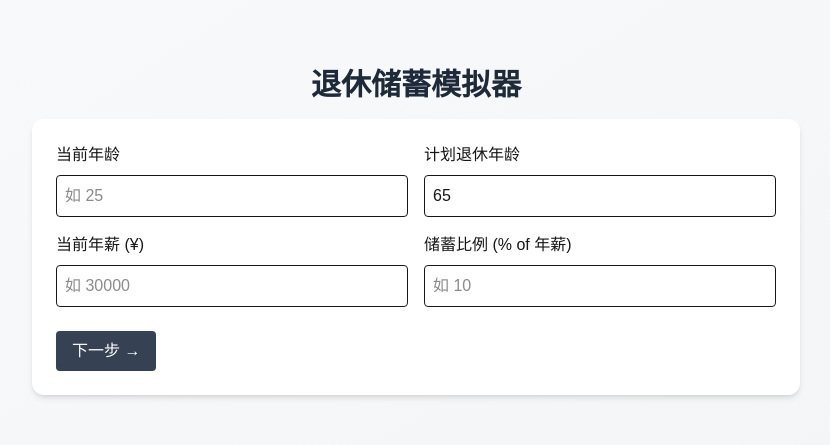
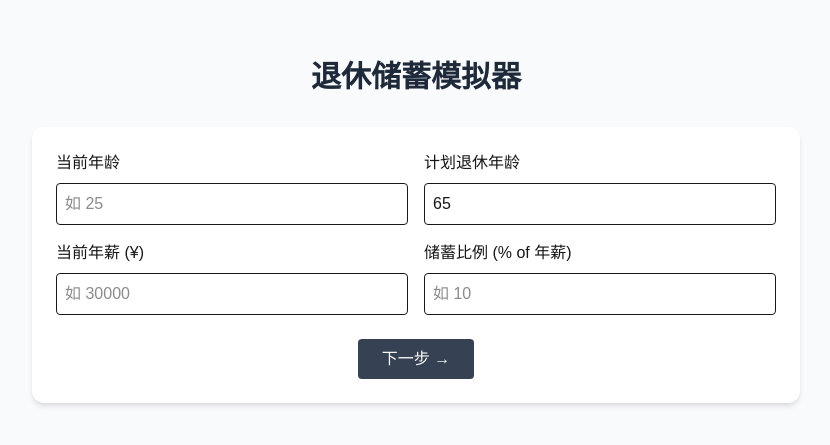
Before and after one commit to nina-jsl/pension_fof, a Next.js app in the folder pension-simulator/: page / in a window 1280 px wide. Shown: the part 169-614 px from the top of the page, without its empty margins (224-1054 px from the left). Built offline with nearby package versions, Linux system fonts and the light colour scheme.

Commit message:
Update page.js

```diff
--- a/pension-simulator/app/page.js
+++ b/pension-simulator/app/page.js
@@ -2,71 +2,71 @@
 import { useState, useMemo } from "react";
 import { motion, AnimatePresence } from "framer-motion";
 import {
-  LineChart,
-  Line,
-  XAxis,
-  YAxis,
-  CartesianGrid,
+  Chart as ChartJS,
+  LineElement,
+  PointElement,
+  LinearScale,
+  Title,
   Tooltip,
-  ResponsiveContainer,
   Legend,
-  Area,
-} from "recharts";
+  Filler,
+  CategoryScale,
+} from "chart.js";
+import { Line } from "react-chartjs-2";
 
-/* ======== Ideal JPM Benchmark (multiples of annual income) ======== */
+ChartJS.register(LineElement, PointElement, LinearScale, CategoryScale, Title, Tooltip, Legend, Filler);
+
+/* ======== JPM Benchmark ======== */
 function computeIdealCurves(age, retirementAge, annualIncome) {
-  const start = parseInt(String(age), 10);
-  const retire = parseInt(String(retirementAge), 10);
+  const start = parseInt(age);
+  const retire = parseInt(retirementAge);
+  const multiples = { 25: 0.2, 30: 0.4, 35: 1.1, 40: 2.0, 45: 3.0, 50: 4.2, 55: 5.6, 60: 7.3, 65: 8.9 };
 
-  // JPMorgan multiples (interpolated between knots)
-  const targetMultiples = {
-    25: 0.2,
-    30: 0.4,
-    35: 1.1,
-    40: 2.0,
-    45: 3.0,
-    50: 4.2,
-    55: 5.6,
-    60: 7.3,
-    65: 8.9,
+  const interp = (a) => {
+    const ages = Object.keys(multiples).map(Number);
+    if (a <= ages[0]) return multiples[ages[0]];
+    if (a >= ages.at(-1)) return multiples[ages.at(-1)];
+    for (let i = 0; i < ages.length - 1; i++) {
+      if (a >= ages[i] && a < ages[i + 1]) {
+        const t = (a - ages[i]) / (ages[i + 1] - ages[i]);
+        return multiples[ages[i]] + t * (multiples[ages[i + 1]] - multiples[ages[i]]);
+      }
+    }
   };
 
-  const getIdealMultiple = (a) => {
-    const ages = Object.keys(targetMultiples).map(Number);
-    if (a <= ages[0]) return targetMultiples[ages[0]];
-    if (a >= ages[ages.length - 1])
-      return targetMultiples[ages[ages.length - 1]];
-    for (let i = 0; i < ages.length - 1; i++) {
-      if (a >= ages[i] && a < ages[i + 1]) {
-        const ratio = (a - ages[i]) / (ages[i + 1] - ages[i]);
-        return (
-          targetMultiples[ages[i]] +
-          ratio * (targetMultiples[ages[i + 1]] - targetMultiples[ages[i]])
-        );
-      }
-    }
-    return 0;
-  };
-
-  const idealSavings = [];
-  for (let y = start; y <= retire; y++) {
-    const multiple = getIdealMultiple(y);
-    idealSavings.push({ age: y, value: multiple * annualIncome });
-  }
-  return { idealSavings };
+  return Array.from({ length: retire - start + 1 }, (_, i) => {
+    const a = start + i;
+    return { age: a, val: interp(a) * annualIncome };
+  });
 }
 
-/* ======== Main App ======== */
+/* ======== Simulation ======== */
+function simulateStrategy(age, retirementAge, income, saveRate, rateAnnualFn, vol = 0.2885) {
+  const years = retirementAge - age;
+  let bal = 0;
+  const arr = [];
+  for (let y = 0; y <= years; y++) {
+    bal = bal * (1 + rateAnnualFn(y, years)) + income * saveRate;
+    arr.push({
+      age: age + y,
+      mean: bal,
+      upper: bal * (1 + vol / 2),
+      lower: bal * (1 - vol / 2),
+    });
+  }
+  return arr;
+}
+
+/* ======== Component ======== */
 export default function Home() {
   const [step, setStep] = useState(1);
   const [age, setAge] = useState("");
   const [retirementAge, setRetirementAge] = useState("65");
   const [annualIncome, setAnnualIncome] = useState("");
   const [saveRate, setSaveRate] = useState("");
+  const [chosen, setChosen] = useState(null);
   const [results, setResults] = useState(null);
-  const [chosen, setChosen] = useState(null);
 
-  // Palette you wanted
   const LINE_COLORS = {
     定存: "#5B4E9C",
     全部股票: "#0071BB",
@@ -74,110 +74,128 @@ export default function Home() {
     养老FOF: "#84A040",
   };
 
-  /* ---------- Simulation (annual, cumulative) ---------- */
-  const simulateStrategy = ({
-    age,
-    retirementAge,
-    annualIncome,
-    saveRate,
-    rateAnnualFn,
-  }) => {
-    const years = Math.max(0, retirementAge - age);
-    const series = [];
-    let balance = 0;
-
-    for (let y = 0; y <= years; y++) {
-      const currentAge = age + y;
-      const annualSaving = annualIncome * saveRate;
-      balance =
-        balance * (1 + rateAnnualFn(y, years, currentAge)) + annualSaving;
-
-      const vol = 0.2885;
-      const upper = balance * (1 + vol / 2); // +1σ
-      const lower = balance * (1 - vol / 2); // -1σ
-
-      series.push({
-        yearLabel: `${currentAge}岁`,
-        yearNum: currentAge,
-        actual: balance,
-        shadowUp: upper,
-        shadowDown: lower,
-      });
-    }
-
-    return { series, finalBalance: balance };
-  };
-
-  const makeSimulations = () => {
-    const a = parseFloat(age);
-    const ra = parseFloat(retirementAge);
-    const inc = parseFloat(annualIncome);
-    const s = parseFloat(saveRate) / 100;
-    if ([a, ra, inc, s].some((x) => Number.isNaN(x))) return null;
-    if (ra <= a) return null;
-
-    const years = ra - a;
-    const crashYearIndex = Math.max(1, Math.floor(years * 0.65)); // one big drawdown mid-late career
+  const handleNext = () => {
+    const a = +age,
+      ra = +retirementAge,
+      inc = +annualIncome,
+      s = +saveRate / 100;
+    if ([a, ra, inc, s].some(isNaN)) return alert("请完整填写所有输入项");
 
     const strategies = [
       { name: "定存", rateAnnualFn: () => 0.018 },
-      {
-        name: "全部股票",
-        rateAnnualFn: (y) => 0.078, // steady 7.8% compound return
-        withShadow: true, // mark for visualization
-      },
-
+      { name: "全部股票", rateAnnualFn: () => 0.078 },
       { name: "全部债券", rateAnnualFn: () => 0.03 },
-      {
-        name: "养老FOF",
-        rateAnnualFn: (y, total) => {
-          const start = 0.06;
-          const end = 0.03; // glide path: higher early, lower later
-          return start + (end - start) * (y / Math.max(1, total - 1));
-        },
-      },
+      { name: "养老FOF", rateAnnualFn: (y, total) => 0.06 + (0.03 - 0.06) * (y / total) },
     ];
 
-    return strategies.map((st) => ({
+    const sims = strategies.map((st) => ({
       name: st.name,
-      ...simulateStrategy({
-        age: a,
-        retirementAge: ra,
-        annualIncome: inc,
-        saveRate: s,
-        rateAnnualFn: st.rateAnnualFn,
-      }),
+      data: simulateStrategy(a, ra, inc, s, st.rateAnnualFn),
     }));
-  };
-
-  const handleNext = () => {
-    const res = makeSimulations();
-    if (!res) {
-      alert("请完整填写所有输入项");
-      return;
-    }
-    setResults(res);
+    const ideal = computeIdealCurves(a, ra, inc);
+    setResults({ sims, ideal });
     setStep(2);
   };
 
-  const handleChoice = (c) => {
-    setChosen(c);
+  const handleChoice = (name) => {
+    setChosen(name);
     setStep(3);
   };
 
   const handleCompare = () => setStep(4);
+  const handleRestart = () => {
+    setStep(1);
+    setResults(null);
+    setChosen(null);
+  };
 
-  // Make these BEFORE return so JSX can use them
-  const sims = useMemo(() => results || [], [results]);
-  const selectedSim = useMemo(
-    () => sims.find((x) => x.name === chosen),
-    [sims, chosen]
-  );
+  const selected = results?.sims.find((x) => x.name === chosen);
 
-  /* ---------- UI ---------- */
+  /* ======== Step 3 Chart ======== */
+  const chartData = useMemo(() => {
+    if (!results || !selected) return null;
+    const labels = selected.data.map((d) => `${d.age}岁`);
+    return {
+      labels,
+      datasets: [
+        {
+          label: "实际累计",
+          data: selected.data.map((d) => d.mean),
+          borderColor: "#3B82F6",
+          backgroundColor: "rgba(59,130,246,0.25)",
+          fill: "+1",
+          tension: 0.25,
+        },
+        {
+          label: "上界",
+          data: selected.data.map((d) => d.upper),
+          borderColor: "transparent",
+          backgroundColor: "rgba(59,130,246,0.1)",
+          fill: "-1",
+          pointRadius: 0,
+        },
+        {
+          label: "下界",
+          data: selected.data.map((d) => d.lower),
+          borderColor: "transparent",
+          backgroundColor: "rgba(59,130,246,0.1)",
+          fill: "-1",
+          pointRadius: 0,
+        },
+        {
+          label: "理想累计线",
+          data: results.ideal.map((d) => d.val),
+          borderColor: "#22C55E",
+          borderDash: [5, 5],
+          fill: false,
+          tension: 0.25,
+        },
+      ],
+    };
+  }, [results, selected]);
+
+  /* ======== Step 4 Chart (Comparison) ======== */
+  const compareData = useMemo(() => {
+    if (!results) return null;
+
+    const labels = results.ideal.map((d) => `${d.age}岁`);
+
+    const datasets = results.sims.map((s) => ({
+      label: s.name,
+      data: s.data.map((d) => d.mean),
+      borderColor: LINE_COLORS[s.name],
+      fill: false,
+      tension: 0.25,
+    }));
+
+    datasets.push({
+      label: "理想累计线",
+      data: results.ideal.map((d) => d.val),
+      borderColor: "#22C55E",
+      borderDash: [5, 5],
+      fill: false,
+      tension: 0.25,
+    });
+
+    return { labels, datasets };
+  }, [results]);
+
+  const options = {
+    responsive: true,
+    plugins: {
+      legend: { position: "bottom" },
+      tooltip: { callbacks: { label: (ctx) => `¥${Math.round(ctx.parsed.y).toLocaleString()}` } },
+    },
+    scales: {
+      y: { ticks: { callback: (v) => `¥${v / 1000}K` } },
+      x: { ticks: { autoSkip: true, maxTicksLimit: 10 } },
+    },
+  };
+
+  /* ======== Render ======== */
   return (
-    <main className="flex flex-col items-center justify-center p-8 space-y-6 min-h-screen bg-gradient-to-br from-gray-50 to-gray-100">
-      <h1 className="text-3xl font-bold mb-4 text-gray-800">退休储蓄模拟器</h1>
+    <main className="flex flex-col items-center justify-center p-8 min-h-screen bg-gray-50">
+      <h1 className="text-3xl font-bold mb-8 text-gray-800">退休储蓄模拟器</h1>
 
       <AnimatePresence mode="wait">
         {/* STEP 1 */}
@@ -187,39 +205,15 @@ export default function Home() {
             initial={{ opacity: 0, y: 20 }}
             animate={{ opacity: 1, y: 0 }}
             exit={{ opacity: 0, y: -20 }}
-            transition={{ duration: 0.5 }}
+            transition={{ duration: 0.4 }}
             className="grid grid-cols-1 md:grid-cols-2 gap-4 w-full max-w-3xl bg-white p-6 rounded-xl shadow-md"
           >
-            <Input
-              label="当前年龄"
-              value={age}
-              setValue={setAge}
-              placeholder="如 25"
-            />
-            <Input
-              label="计划退休年龄"
-              value={retirementAge}
-              setValue={setRetirementAge}
-              placeholder="如 65"
-            />
-            <Input
-              label="当前年薪 (¥)"
-              value={annualIncome}
-              setValue={setAnnualIncome}
-              placeholder="如 30000"
-            />
-            <Input
-              label="储蓄比例 (% of 年薪)"
-              value={saveRate}
-              setValue={setSaveRate}
-              placeholder="如 10"
-            />
-
-            <div className="md:col-span-2">
-              <button
-                onClick={handleNext}
-                className="mt-2 bg-gray-700 text-white py-2 px-4 rounded hover:bg-gray-800"
-              >
+            <Input label="当前年龄" value={age} setValue={setAge} placeholder="如 25" />
+            <Input label="计划退休年龄" value={retirementAge} setValue={setRetirementAge} placeholder="如 65" />
+            <Input label="当前年薪 (¥)" value={annualIncome} setValue={setAnnualIncome} placeholder="如 30000" />
+            <Input label="储蓄比例 (% of 年薪)" value={saveRate} setValue={setSaveRate} placeholder="如 10" />
+            <div className="md:col-span-2 text-center mt-2">
+              <button onClick={handleNext} className="bg-gray-700 text-white py-2 px-6 rounded hover:bg-gray-800">
                 下一步 →
               </button>
             </div>
@@ -227,7 +221,7 @@ export default function Home() {
         )}
 
         {/* STEP 2 */}
-        {step === 2 && results && (
+        {step === 2 && (
           <motion.div
             key="step2"
             initial={{ opacity: 0 }}
@@ -235,15 +229,13 @@ export default function Home() {
             transition={{ duration: 0.4 }}
             className="flex flex-col items-center space-y-4"
           >
-            <h2 className="text-xl font-semibold text-gray-800">
-              请选择想要投资的方式
-            </h2>
-            <div className="grid grid-cols-1 md:grid-cols-2 gap-3">
+            <h2 className="text-xl font-semibold text-gray-800">请选择投资策略</h2>
+            <div className="grid grid-cols-2 md:grid-cols-4 gap-3">
               {["定存", "全部股票", "全部债券", "养老FOF"].map((label) => (
                 <button
                   key={label}
                   onClick={() => handleChoice(label)}
-                  className="bg-gray-600 text-white px-5 py-2 rounded hover:bg-gray-700"
+                  className="bg-gray-700 text-white px-4 py-2 rounded hover:bg-gray-800"
                 >
                   {label}
                 </button>
@@ -252,228 +244,46 @@ export default function Home() {
           </motion.div>
         )}
 
-        {/* STEP 3: 单一策略 */}
-        {selectedSim && step === 3 && (
-          <div className="w-full max-w-3xl mt-6 space-y-6">
-            <h3 className="text-lg font-semibold text-gray-700 text-center">
+        {/* STEP 3 */}
+        {step === 3 && selected && (
+          <motion.div
+            key="step3"
+            initial={{ opacity: 0 }}
+            animate={{ opacity: 1 }}
+            transition={{ duration: 0.4 }}
+            className="w-full max-w-3xl text-center space-y-6"
+          >
+            <h3 className="text-lg font-semibold text-gray-700">
               每年龄实际累计 vs 理想累计线（{chosen}）
             </h3>
-            <ResponsiveContainer width="100%" height={300}>
-              <LineChart
-                data={(() => {
-                  const ideal = computeIdealCurves(
-                    age,
-                    retirementAge,
-                    parseFloat(annualIncome)
-                  );
-                  const data = {};
-
-                  selectedSim.series.forEach((pt) => {
-                    data[pt.yearNum] = {
-                      year: `${pt.yearNum}岁`,
-                      实际累计: pt.actual,
-                      shadowUp: pt.shadowUp,
-                      shadowDown: pt.shadowDown,
-                    };
-                  });
-
-                  ideal.idealSavings.forEach((pt) => {
-                    if (!data[pt.age]) data[pt.age] = { year: `${pt.age}岁` };
-                    data[pt.age]["理想累计线"] = pt.value;
-                  });
-
-                  return Object.values(data).sort(
-                    (a, b) => parseInt(a.year) - parseInt(b.year)
-                  );
-                })()}
-              >
-                <CartesianGrid strokeDasharray="3 3" />
-                <XAxis dataKey="year" />
-                <YAxis
-                  domain={[0, "auto"]}
-                  tickFormatter={(v) => `¥${Math.round(Number(v) / 1000)}K`}
-                />
-                <Tooltip
-                  formatter={(value, name) => {
-                    if (name === "shadowUp" || name === "shadowDown")
-                      return null; // hide
-                    return [
-                      `¥${Math.round(Number(value)).toLocaleString()}`,
-                      name,
-                    ];
-                  }}
-                  labelFormatter={(label) => `${label}`}
-                  contentStyle={{
-                    backgroundColor: "#FFFFFF",
-                    border: "1px solid #E5E7EB",
-                    borderRadius: "8px",
-                  }}
-                />
-
-                <Legend />
-
-                {/* Shadow band area (surrounds the blue line) */}
-                {chosen === "全部股票" && (
-                  <>
-                    <defs>
-                      <linearGradient
-                        id="shadowGradient"
-                        x1="0"
-                        y1="0"
-                        x2="0"
-                        y2="1"
-                      >
-                        <stop
-                          offset="0%"
-                          stopColor="#0071BB"
-                          stopOpacity={0.25}
-                        />
-                        <stop
-                          offset="100%"
-                          stopColor="#0071BB"
-                          stopOpacity={0}
-                        />
-                      </linearGradient>
-                    </defs>
-
-                    <Area
-                      type="monotone"
-                      dataKey="shadowUp"
-                      stroke="none"
-                      fill="url(#shadowGradient)"
-                      fillOpacity={0.25}
-                      isAnimationActive={false}
-                      baseLine={(d) => d.shadowDown}
-                      activeDot={false}
-                      legendType="none"
-                      name={null}
-                    />
-                  </>
-                )}
-
-                <Line
-                  type="linear"
-                  dataKey="理想累计线"
-                  stroke="#22C55E"
-                  strokeWidth={2}
-                  strokeDasharray="5 5"
-                  dot={false}
-                />
-                <Line
-                  type="linear"
-                  dataKey="实际累计"
-                  stroke="#3B82F6"
-                  strokeWidth={2}
-                  dot={false}
-                />
-              </LineChart>
-            </ResponsiveContainer>
-
+            <div className="bg-white p-6 rounded-xl shadow-md">
+              <Line data={chartData} options={options} />
+            </div>
             <button
               onClick={handleCompare}
-              className="bg-gray-700 text-white py-2 px-4 rounded hover:bg-gray-800 mx-auto block"
+              className="bg-gray-700 text-white py-2 px-4 rounded hover:bg-gray-800"
             >
               查看所有策略对比 →
             </button>
-          </div>
+          </motion.div>
         )}
 
-        {/* STEP 4: 策略对比 */}
-        {step === 4 && results && (
+        {/* STEP 4: Compare all */}
+        {step === 4 && compareData && (
           <motion.div
             key="step4"
             initial={{ opacity: 0 }}
             animate={{ opacity: 1 }}
-            transition={{ duration: 0.6 }}
-            className="mt-8 w-full max-w-5xl space-y-8 bg-white p-6 rounded-2xl shadow-md"
+            transition={{ duration: 0.4 }}
+            className="w-full max-w-5xl text-center space-y-6"
           >
-            <h2 className="text-2xl font-semibold text-gray-800 text-center mb-4">
-              策略对比：每年累计累计 vs 理想累计线
-            </h2>
-
-            <ResponsiveContainer width="100%" height={360}>
-              <LineChart
-                data={(() => {
-                  const ideal = computeIdealCurves(
-                    age,
-                    retirementAge,
-                    parseFloat(annualIncome)
-                  );
-                  const byYear = {};
-
-                  results.forEach((s) => {
-                    s.series.forEach((pt) => {
-                      if (!byYear[pt.yearNum])
-                        byYear[pt.yearNum] = { year: `${pt.yearNum}岁` };
-                      byYear[pt.yearNum][s.name] = pt.actual;
-                    });
-                  });
-
-                  ideal.idealSavings.forEach((pt) => {
-                    if (!byYear[pt.age])
-                      byYear[pt.age] = { year: `${pt.age}岁` };
-                    byYear[pt.age]["理想累计线"] = pt.value;
-                  });
-
-                  return Object.values(byYear).sort(
-                    (a, b) => parseInt(a.year, 10) - parseInt(b.year, 10)
-                  );
-                })()}
-              >
-                <CartesianGrid stroke="#E5E7EB" strokeDasharray="3 3" />
-                <XAxis dataKey="year" tick={{ fill: "#4B5563" }} />
-                <YAxis
-                  tick={{ fill: "#4B5563" }}
-                  tickFormatter={(v) => `¥${Math.round(Number(v) / 1000)}K`}
-                />
-                <Tooltip
-                  formatter={(value, name) => {
-                    if (name === "shadowUp" || name === "shadowDown")
-                      return null;
-                    return [
-                      `¥${Math.round(Number(value)).toLocaleString()}`,
-                      name,
-                    ];
-                  }}
-                  contentStyle={{
-                    backgroundColor: "#FFFFFF",
-                    border: "1px solid #E5E7EB",
-                    borderRadius: "8px",
-                  }}
-                />
-
-                <Legend
-                  wrapperStyle={{
-                    color: "#374151",
-                    fontSize: 13,
-                    marginTop: 8,
-                  }}
-                />
-
-                {Object.keys(LINE_COLORS).map((k) => (
-                  <Line
-                    key={k}
-                    type="linear"
-                    dataKey={k}
-                    stroke={LINE_COLORS[k]}
-                    strokeWidth={2}
-                    dot={false}
-                  />
-                ))}
-                <Line
-                  type="linear"
-                  dataKey="理想累计线"
-                  stroke="#22C55E"
-                  strokeDasharray="5 5"
-                  strokeWidth={2}
-                  dot={false}
-                />
-              </LineChart>
-            </ResponsiveContainer>
-
+            <h3 className="text-xl font-semibold text-gray-700">策略对比：全部策略 vs 理想线</h3>
+            <div className="bg-white p-6 rounded-xl shadow-md">
+              <Line data={compareData} options={options} />
+            </div>
             <button
-              onClick={() => setStep(1)}
-              className="bg-gray-700 text-white py-2 px-4 rounded hover:bg-gray-800 mx-auto block"
+              onClick={handleRestart}
+              className="bg-gray-700 text-white py-2 px-4 rounded hover:bg-gray-800"
             >
               重新开始模拟 →
             </button>
```
